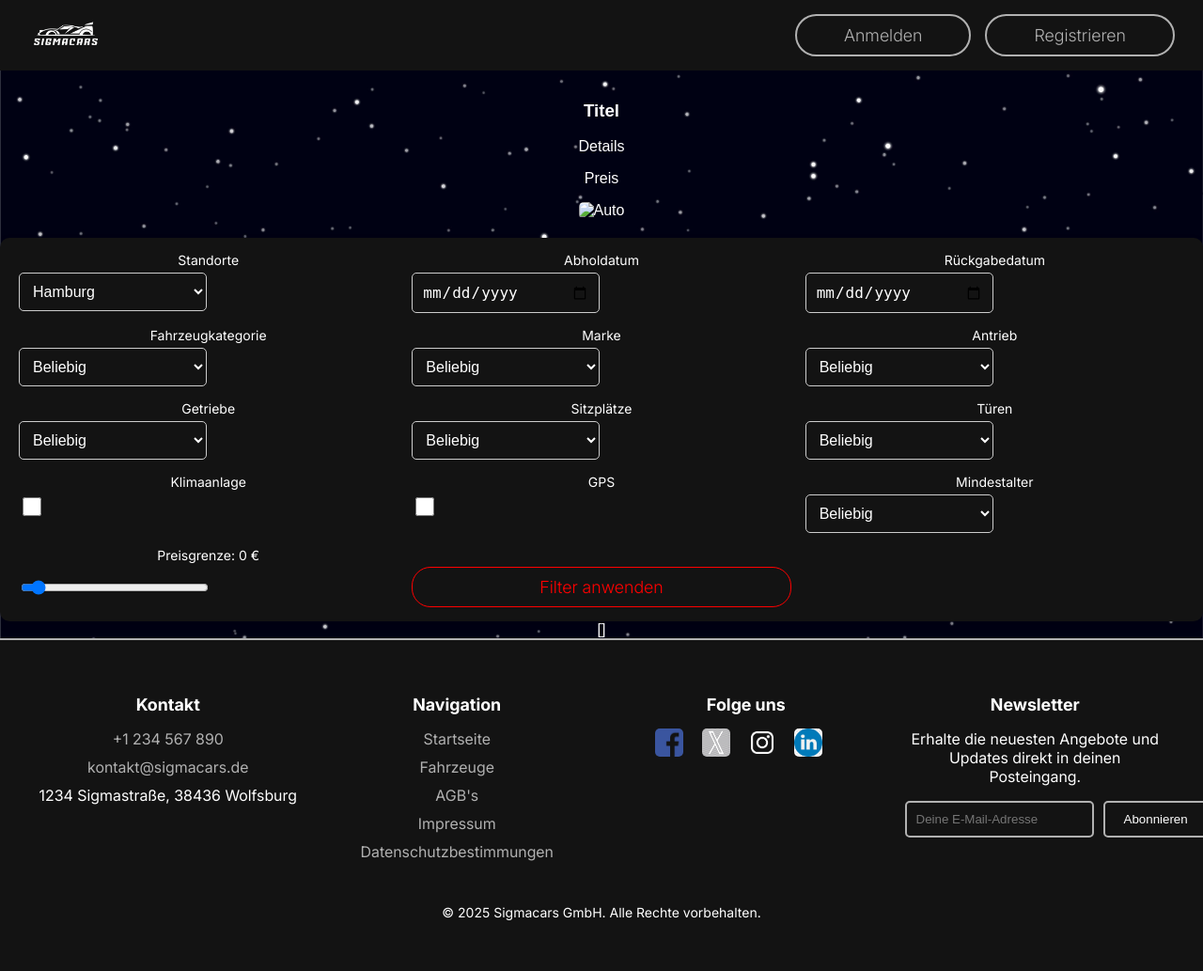
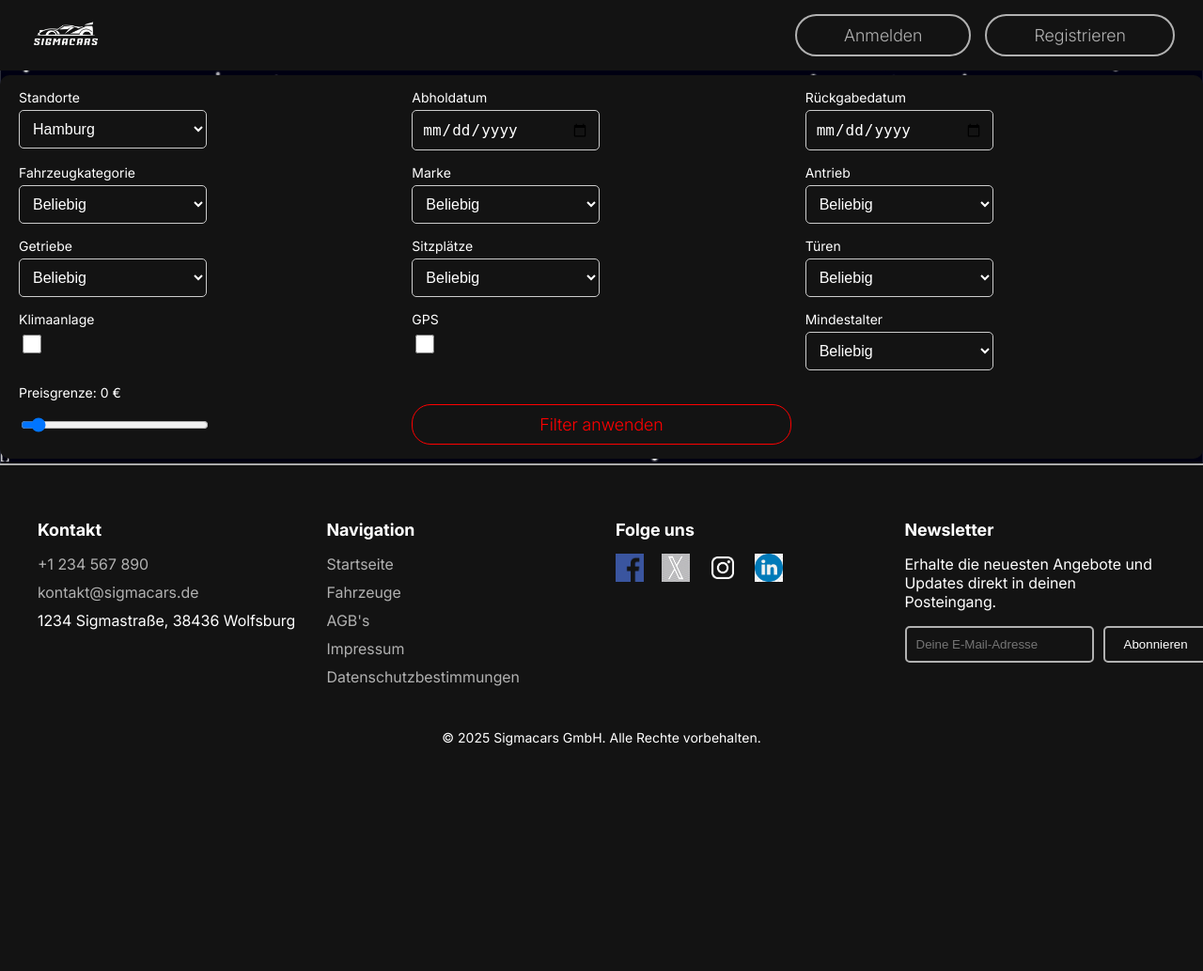
Before and after one commit to lars0705/autovermietung, a PHP site: page /product_list.php in a window 1280 px wide. Shown: the whole page at 94% size. After the commit the page ends 793 px from the top, so only its background shows below. Run offline with PHP 8.4, Linux system fonts and the light colour scheme; data that the repository does not hold is empty.

Commit message:
Update product list page styles and simplify HTML structure

```diff
--- a/css/style.css
+++ b/css/style.css
@@ -11,6 +11,7 @@ body {
   background-image: url("../assets/images/hintergrund.jpg");
   background-size: cover;
   background-position: center;
+  color: #fff;
 }
 
 /* Hauptbereich */
--- a/pages/product_list.php
+++ b/pages/product_list.php
@@ -4,97 +4,12 @@
     <meta charset="utf-8" />
     <link rel="stylesheet" href="../css/style.css" />
     <title>Fahrzeugübersicht</title>
-    <style>
-        body {
-            background-color: #000;
-            color: #fff;
-            font-family: Arial, sans-serif;
-            text-align: center;
-        }
-        .container {
-            display: flex;
-            flex-wrap: wrap;
-            justify-content: center;
-            gap: 20px;
-            padding: 20px;
-        }
-        .frame-template {
-            display: none;
-        }
-        .car-frame {
-            width: 300px;
-            padding: 15px;
-            background-color: #222;
-            border-radius: 10px;
-            box-shadow: 0 0 10px rgba(255, 255, 255, 0.2);
-            text-align: center;
-        }
-        img {
-            width: 100%;
-            border-radius: 5px;
-        }
-    </style>
 </head>
 <body>
+  <?php include '../components/header.php'; ?>
+  <?php include '../components/filterform_list.php'; ?>
   <h2>Fahrzeugübersicht</h2>
-
-<!-- Container für Fahrzeuge -->
-<div class="container" id="carContainer">
-    <!-- Muster-Frame -->
-    <div class="car_frame frame_template" id="frameTemplate">
-        <h3 class="car_title">Titel</h3>
-        <p class="car_info">Details</p>
-        <p class="car_price">Preis</p>
-        <img class="car_img" src="" alt="Auto">
-    </div>
-</div>
-
-<script>
-    // Funktion zum Laden der Fahrzeuge mit Filter
-    function loadFilteredCars() {
-        let params = new URLSearchParams(new FormData(document.querySelector(".filter_form")));
-
-        fetch('../components/load_database.php?' + params.toString()) // Holt Daten von der PHP-Datei
-            .then(response => response.json()) // Antwort als JSON verarbeiten
-            .then(cars => {
-                let container = document.getElementById("carContainer");
-                container.innerHTML = ""; // Vorherige Fahrzeuge entfernen
-                let template = document.getElementById("frameTemplate");
-
-                cars.forEach(car => {
-                    let frame = template.cloneNode(true);
-                    frame.style.display = "block";
-                    frame.classList.remove("frame_template");
-
-                    frame.querySelector(".car_title").innerText = car.vendor_name + " " + car.name;
-                    frame.querySelector(".car_info").innerText = `Sitze: ${car.seats} | Türen: ${car.doors}`;
-                    frame.querySelector(".car_price").innerText = `Preis: ${car.price}€ pro Tag`;
-
-                    if (car.img_file_name) {
-                        frame.querySelector(".car_img").src = "../images/" + car.img_file_name;
-                    } else {
-                        frame.querySelector(".car_img").style.display = "none";
-                    }
-
-                    container.appendChild(frame);
-                });
-            })
-            .catch(error => console.error("Fehler beim Laden der Daten:", error));
-    }
-
-    // Event-Listener für das Filterformular
-    document.querySelector(".filter_form").addEventListener("submit", function(event) {
-        event.preventDefault(); // Verhindert das Neuladen der Seite
-        loadFilteredCars();
-    });
-
-    // Initiale Ladung der Fahrzeuge beim Seitenstart
-    loadFilteredCars();
-</script>
-
-    <?php include '../components/header.php'; ?>
-    <?php include '../components/filterform_list.php'; ?>
-    <?php include '../components/load_database.php'; ?>
-    <?php include '../components/footer.php'; ?>
+  <?php include '../components/load_database.php'; ?>
+  <?php include '../components/footer.php'; ?>
   </body>
 </html>
```
